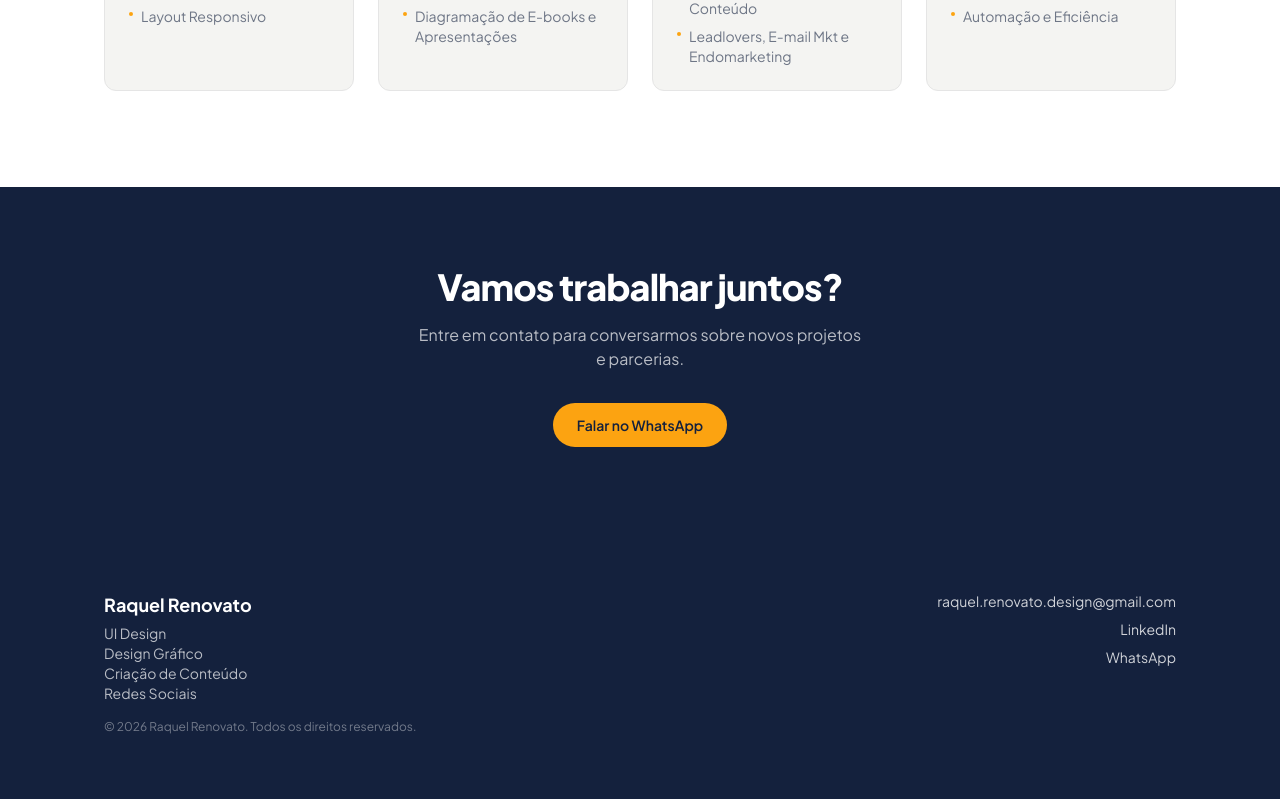
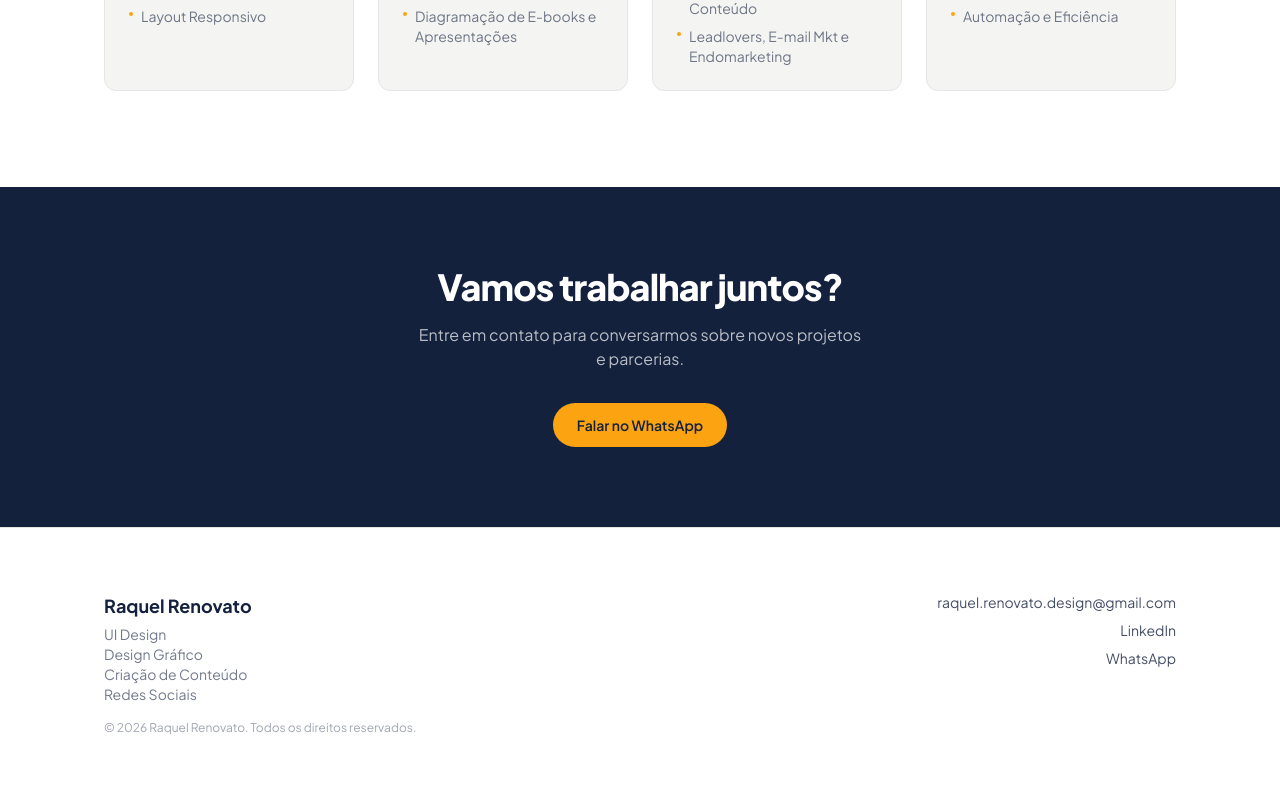
Before and after one commit to raquel-renovato/raquel-renovato-portfolio, a Next.js app: page / in a window 1280 px wide. Shown: the part 5032-5832 px from the top of the page. Built offline with nearby package versions, Linux system fonts and the light colour scheme.

Commit message:
Update Footer.js

```diff
--- a/components/Footer.js
+++ b/components/Footer.js
@@ -1,21 +1,21 @@
 export default function Footer() {
   return (
-    <footer id="contato" className="bg-brand-dark">
+    <footer id="contato" className="bg-brand-white border-t border-brand-line">
       <div className="max-w-6xl mx-auto px-6 md:px-10 py-12 sm:py-16 grid grid-cols-1 sm:grid-cols-2 gap-8">
 
         <div>
-          <p className="text-brand-white text-lg font-bold mb-1">Raquel Renovato</p>
-          <p className="text-brand-white/70 text-sm mb-4">
+          <p className="text-brand-dark text-lg font-bold mb-1">Raquel Renovato</p>
+          <p className="text-brand-dark/60 text-sm mb-4">
             UI Design<br />
             Design Gráfico<br />
             Criação de Conteúdo<br />
             Redes Sociais
           </p>
-          <p className="text-brand-white/40 text-xs">© 2026 Raquel Renovato. Todos os direitos reservados.</p>
+          <p className="text-brand-dark/40 text-xs">© 2026 Raquel Renovato. Todos os direitos reservados.</p>
         </div>
 
         <div className="sm:text-right">
-          <ul className="space-y-2 text-sm text-brand-white/80">
+          <ul className="space-y-2 text-sm text-brand-dark/80">
             <li>
               <a href="mailto:raquel.renovato.design@gmail.com" className="underline-grow pb-1 hover:text-brand-gold transition-colors">
                 raquel.renovato.design@gmail.com
```
